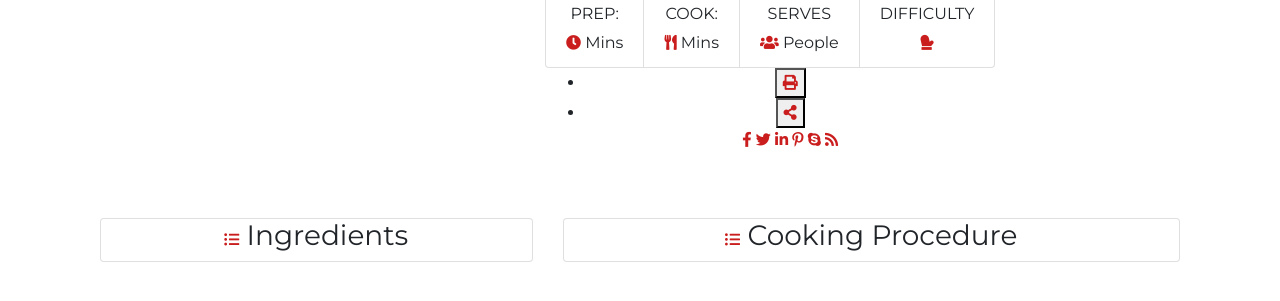
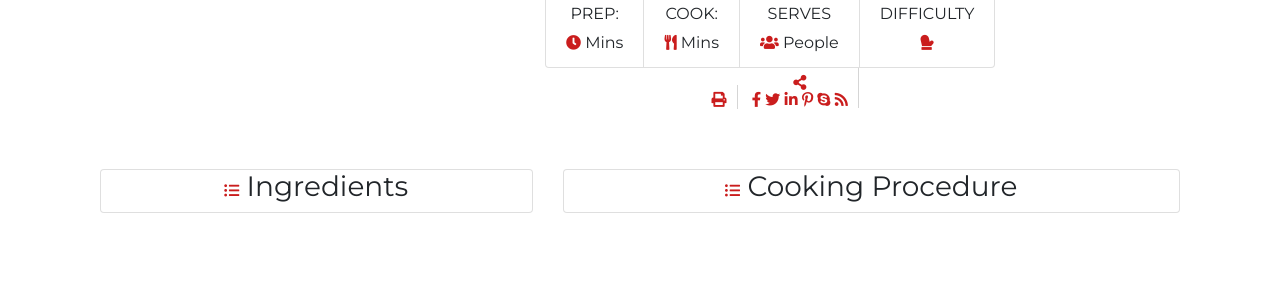
Before and after one commit to Squelsh84/the-chefs-cookbook, a Flask app: template templates/viewrecipe.html in a window 1280 px wide. Shown: the part 332-633 px from the top of the page. Run offline with Flask 2, Linux system fonts and the light colour scheme; the template is opened without the code that fills it, so the values that code supplies are empty; some libraries are stand-ins or nearby versions.

Commit message:
Minor changes to fomat and style.

```diff
--- a/static/css/main.css
+++ b/static/css/main.css
@@ -72,7 +72,31 @@ i {
 /*--- View Recipe ---*/
 
 .list-group-info {
+  padding-top: 1rem;
+}
 
-  padding-top: 1rem;
+.action-item {
+  margin-bottom: 5px;
+}
+.action-item li {
+  display: inline-block;
+  margin-right: 10px;
+  padding-right: 10px;
+  border-right: 1px solid #d5d5d5;
+  line-height: 1;
+  margin-bottom: 5px;
+}
 
+.action-item li button {
+  background: transparent;
+  border: 0;
+  cursor: pointer;
+  color: #a8a8a8;
+  font-size: 24px;
+  padding: 0;
+  -webkit-transition: all 0.3s ease-in-out;
+  -moz-transition: all 0.3s ease-in-out;
+  -ms-transition: all 0.3s ease-in-out;
+  -o-transition: all 0.3s ease-in-out;
+  transition: all 0.3s ease-in-out;
 }
--- a/templates/addrecipe.html
+++ b/templates/addrecipe.html
@@ -92,7 +92,7 @@
       <label for="recipe_method">
         <h4>Recipe Instructions</h4>
       </label>
-      <div class="new-ingredient ingredient">
+      <div class="new-method method">
         <textarea id="recipe_method" name="recipe_method" cols="40" rows="3" class="form-control"
           required="required" aria-describedby="textareaHelpBlock" placeholder="One step per line"></textarea>
       </div>
```
Also changed, not shown: templates/index.html (+13 -1 lines), static/img/profile.png (added).
